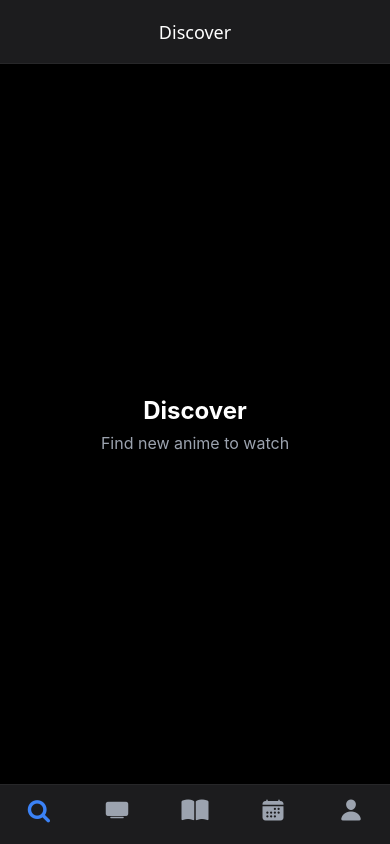
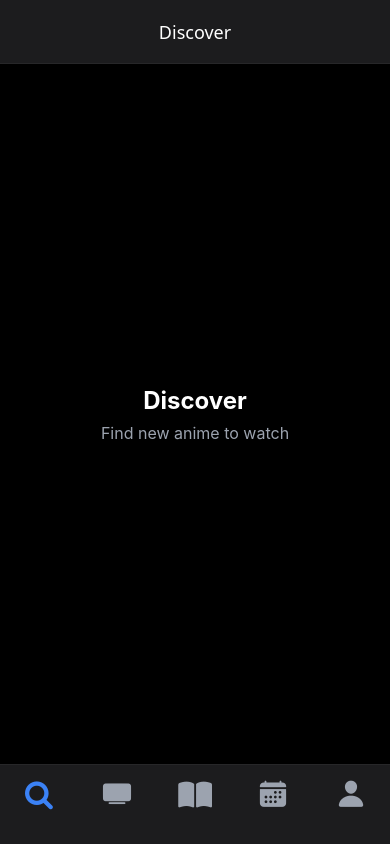
Before and after one commit to x-typo/rakuroku, a React Native app: screen /Watching in a window 390 px wide. Built offline with nearby package versions, Linux system fonts and the light colour scheme.

Commit message:
feat: enhance UI with loading indicators and improve tab bar styles

```diff
--- a/App.tsx
+++ b/App.tsx
@@ -30,8 +30,8 @@ export default function App() {
           headerTintColor: colors.textPrimary,
           tabBarStyle: {
             backgroundColor: colors.surface,
-            paddingTop: 6,
-            height: 60,
+            paddingTop: 10,
+            height: 80,
           },
           tabBarShowLabel: false,
         }}
@@ -41,7 +41,7 @@ export default function App() {
           component={DiscoverScreen}
           options={{
             tabBarIcon: ({ color }) => (
-              <FontAwesome name="search" size={24} color={color} />
+              <FontAwesome name="search" size={30} color={color} />
             ),
           }}
         />
@@ -49,7 +49,7 @@ export default function App() {
           name="Anime"
           options={{
             tabBarIcon: ({ color }) => (
-              <Ionicons name="tv" size={24} color={color} />
+              <Ionicons name="tv" size={30} color={color} />
             ),
           }}
           listeners={({ navigation }) => ({
@@ -72,7 +72,7 @@ export default function App() {
           name="Manga"
           options={{
             tabBarIcon: ({ color }) => (
-              <FontAwesome6 name="book-open" size={24} color={color} />
+              <FontAwesome6 name="book-open" size={30} color={color} />
             ),
           }}
           listeners={({ navigation }) => ({
@@ -96,7 +96,7 @@ export default function App() {
           component={ScheduleScreen}
           options={{
             tabBarIcon: ({ color }) => (
-              <Ionicons name="calendar" size={24} color={color} />
+              <Ionicons name="calendar" size={30} color={color} />
             ),
           }}
         />
@@ -105,7 +105,7 @@ export default function App() {
           component={ProfileScreen}
           options={{
             tabBarIcon: ({ color }) => (
-              <Ionicons name="person" size={24} color={color} />
+              <Ionicons name="person" size={30} color={color} />
             ),
           }}
         />
--- a/src/components/MediaCard.tsx
+++ b/src/components/MediaCard.tsx
@@ -1,4 +1,4 @@
-import { StyleSheet, Text, View, Image } from "react-native";
+import { StyleSheet, Text, View, Image, Pressable, Keyboard } from "react-native";
 import { colors } from "../constants";
 import { MediaListEntry } from "../types";
 
@@ -46,7 +46,7 @@ export function MediaCard({ entry, type }: MediaCardProps) {
   };
 
   return (
-    <View style={styles.container}>
+    <Pressable style={styles.container} onPress={() => Keyboard.dismiss()}>
       <View style={styles.row}>
         <Image
           source={{ uri: entry.media.coverImage.medium }}
@@ -81,7 +81,7 @@ export function MediaCard({ entry, type }: MediaCardProps) {
           />
         </View>
       )}
-    </View>
+    </Pressable>
   );
 }
 
--- a/src/components/SearchBar.tsx
+++ b/src/components/SearchBar.tsx
@@ -1,4 +1,4 @@
-import { StyleSheet, View, TextInput, TouchableOpacity } from "react-native";
+import { StyleSheet, View, TextInput, TouchableOpacity, Keyboard, useColorScheme } from "react-native";
 import { Ionicons } from "@expo/vector-icons";
 import { colors } from "../constants";
 
@@ -15,6 +15,8 @@ export function SearchBar({
   onClear,
   autoFocus = false,
 }: SearchBarProps) {
+  const colorScheme = useColorScheme();
+
   return (
     <View style={styles.container}>
       <TextInput
@@ -24,6 +26,9 @@ export function SearchBar({
         value={value}
         onChangeText={onChangeText}
         autoFocus={autoFocus}
+        returnKeyType="search"
+        onSubmitEditing={() => Keyboard.dismiss()}
+        keyboardAppearance={colorScheme === "dark" ? "dark" : "light"}
       />
       {value.length > 0 && (
         <TouchableOpacity style={styles.clearButton} onPress={onClear}>
--- a/src/screens/Anime.tsx
+++ b/src/screens/Anime.tsx
@@ -1,5 +1,5 @@
 import { useCallback } from "react";
-import { StyleSheet, Text, View, FlatList, RefreshControl } from "react-native";
+import { StyleSheet, Text, View, FlatList, RefreshControl, ActivityIndicator } from "react-native";
 import { colors, ANIME_FILTERS, DEFAULT_ANIME_FILTER } from "../constants";
 import { MediaListEntry } from "../types";
 import { useMediaList } from "../hooks";
@@ -44,18 +44,6 @@ export default function AnimeScreen({
     []
   );
 
-  const renderHeader = () => {
-    if (!showSearch) return null;
-    return (
-      <SearchBar
-        value={searchQuery}
-        onChangeText={setSearchQuery}
-        onClear={() => setSearchQuery("")}
-        autoFocus
-      />
-    );
-  };
-
   const renderEmpty = () => (
     <EmptyState
       message={searchQuery ? "No results found" : "No anime in this list"}
@@ -90,15 +78,22 @@ export default function AnimeScreen({
         <Text style={styles.title}>{selectedFilter}</Text>
       </View>
 
+      {showSearch && (
+        <SearchBar
+          value={searchQuery}
+          onChangeText={setSearchQuery}
+          onClear={() => setSearchQuery("")}
+        />
+      )}
+
       <FlatList
         data={filteredEntries}
         renderItem={renderItem}
         keyExtractor={(item) => item.id.toString()}
         contentContainerStyle={styles.listContent}
-        ListHeaderComponent={renderHeader}
         ListEmptyComponent={renderEmpty}
-        keyboardShouldPersistTaps="handled"
-        keyboardDismissMode="on-drag"
+        keyboardShouldPersistTaps="always"
+        keyboardDismissMode="none"
         onScroll={handleScroll}
         scrollEventThrottle={16}
         refreshControl={
@@ -118,6 +113,12 @@ export default function AnimeScreen({
         selectedFilter={selectedFilter}
         onSelectFilter={(filter) => handleFilterSelect(filter, onCloseFilterModal)}
       />
+
+      {refreshing && (
+        <View style={styles.loadingOverlay}>
+          <ActivityIndicator size="large" color={colors.primary} />
+        </View>
+      )}
     </View>
   );
 }
@@ -143,4 +144,10 @@ const styles = StyleSheet.create({
   listContent: {
     paddingBottom: 16,
   },
+  loadingOverlay: {
+    ...StyleSheet.absoluteFillObject,
+    backgroundColor: "rgba(0, 0, 0, 0.5)",
+    alignItems: "center",
+    justifyContent: "center",
+  },
 });
--- a/src/screens/Manga.tsx
+++ b/src/screens/Manga.tsx
@@ -1,5 +1,5 @@
 import { useCallback } from "react";
-import { StyleSheet, Text, View, FlatList, RefreshControl } from "react-native";
+import { StyleSheet, Text, View, FlatList, RefreshControl, ActivityIndicator } from "react-native";
 import { colors, MANGA_FILTERS, DEFAULT_MANGA_FILTER } from "../constants";
 import { MediaListEntry } from "../types";
 import { useMediaList } from "../hooks";
@@ -44,18 +44,6 @@ export default function MangaScreen({
     []
   );
 
-  const renderHeader = () => {
-    if (!showSearch) return null;
-    return (
-      <SearchBar
-        value={searchQuery}
-        onChangeText={setSearchQuery}
-        onClear={() => setSearchQuery("")}
-        autoFocus
-      />
-    );
-  };
-
   const renderEmpty = () => (
     <EmptyState
       message={searchQuery ? "No results found" : "No manga in this list"}
@@ -90,15 +78,22 @@ export default function MangaScreen({
         <Text style={styles.title}>{selectedFilter}</Text>
       </View>
 
+      {showSearch && (
+        <SearchBar
+          value={searchQuery}
+          onChangeText={setSearchQuery}
+          onClear={() => setSearchQuery("")}
+        />
+      )}
+
       <FlatList
         data={filteredEntries}
         renderItem={renderItem}
         keyExtractor={(item) => item.id.toString()}
         contentContainerStyle={styles.listContent}
-        ListHeaderComponent={renderHeader}
         ListEmptyComponent={renderEmpty}
-        keyboardShouldPersistTaps="handled"
-        keyboardDismissMode="on-drag"
+        keyboardShouldPersistTaps="always"
+        keyboardDismissMode="none"
         onScroll={handleScroll}
         scrollEventThrottle={16}
         refreshControl={
@@ -118,6 +113,12 @@ export default function MangaScreen({
         selectedFilter={selectedFilter}
         onSelectFilter={(filter) => handleFilterSelect(filter, onCloseFilterModal)}
       />
+
+      {refreshing && (
+        <View style={styles.loadingOverlay}>
+          <ActivityIndicator size="large" color={colors.primary} />
+        </View>
+      )}
     </View>
   );
 }
@@ -143,4 +144,10 @@ const styles = StyleSheet.create({
   listContent: {
     paddingBottom: 16,
   },
+  loadingOverlay: {
+    ...StyleSheet.absoluteFillObject,
+    backgroundColor: "rgba(0, 0, 0, 0.5)",
+    alignItems: "center",
+    justifyContent: "center",
+  },
 });
--- a/src/screens/Profile.tsx
+++ b/src/screens/Profile.tsx
@@ -187,6 +187,11 @@ export default function ProfileScreen() {
           ))
         )}
       </View>
+      {refreshing && (
+        <View style={styles.loadingOverlay}>
+          <ActivityIndicator size="large" color={colors.primary} />
+        </View>
+      )}
     </ScrollView>
   );
 }
@@ -304,4 +309,10 @@ const styles = StyleSheet.create({
     color: colors.textPrimary,
     fontWeight: "600",
   },
+  loadingOverlay: {
+    ...StyleSheet.absoluteFillObject,
+    backgroundColor: "rgba(0, 0, 0, 0.5)",
+    alignItems: "center",
+    justifyContent: "center",
+  },
 });
--- a/src/screens/Schedule.tsx
+++ b/src/screens/Schedule.tsx
@@ -222,6 +222,12 @@ export default function ScheduleScreen() {
       </View>
 
       {renderContent()}
+
+      {refreshing && (
+        <View style={styles.loadingOverlay}>
+          <ActivityIndicator size="large" color={colors.primary} />
+        </View>
+      )}
     </View>
   );
 }
@@ -326,4 +332,10 @@ const styles = StyleSheet.create({
     color: colors.textPrimary,
     fontWeight: "600",
   },
+  loadingOverlay: {
+    ...StyleSheet.absoluteFillObject,
+    backgroundColor: "rgba(0, 0, 0, 0.5)",
+    alignItems: "center",
+    justifyContent: "center",
+  },
 });
```
